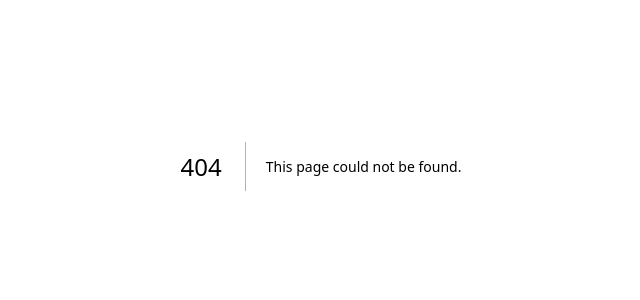
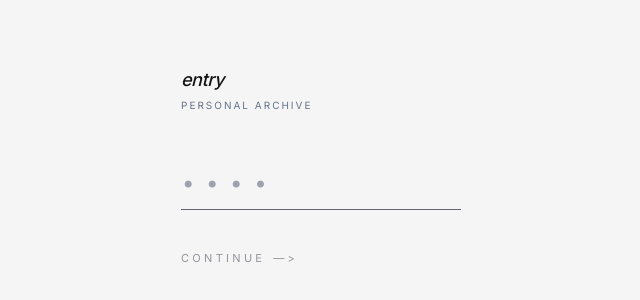
Before and after one commit to devin-gupta/devin-gupta.github.io, a Next.js app: page /personal in a window 1280 px wide. Before the commit this address had no page. Shown: the part 234-534 px from the top of the page, without its empty margins (319-959 px from the left). Built offline with nearby package versions, Linux system fonts and the light colour scheme.

Commit message:
updated with a personal space

```diff
--- /dev/null
+++ b/src/app/personal/page.tsx
@@ -0,0 +1,133 @@
+'use client';
+
+import React, { useState } from 'react';
+import { Button } from '@/components/ui/button';
+import { PageTransition } from '@/components/ui/loading';
+
+export default function PersonalPage() {
+  const [sequence, setSequence] = useState('');
+  const [isAuthorized, setIsAuthorized] = useState(false);
+  const [error, setError] = useState(false);
+
+  const checkSequence = (value: string) => {
+    if (value === '8648') {
+      setIsAuthorized(true);
+      setError(false);
+    } else if (value.length === 4) {
+      setError(true);
+      setSequence('');
+      setTimeout(() => setError(false), 2000);
+    }
+  };
+
+  const handleSubmit = (e: React.FormEvent) => {
+    e.preventDefault();
+    checkSequence(sequence);
+  };
+
+  const handleInputChange = (e: React.ChangeEvent<HTMLInputElement>) => {
+    const value = e.target.value.replace(/\D/g, '').slice(0, 4);
+    setSequence(value);
+    if (error) setError(false);
+
+    if (value.length === 4) {
+      checkSequence(value);
+    }
+  };
+
+  if (isAuthorized) {
+    return (
+      <PageTransition>
+        <div className="max-w-2xl mx-auto px-6 py-16 font-sans antialiased min-h-screen flex flex-col">
+          <header className="mb-12 border-b pb-6">
+            <h1 className="text-3xl font-bold tracking-tight">personal archive 🤫</h1>
+            <p className="text-muted-foreground mt-2">Private space for personal thoughts and updates.</p>
+          </header>
+
+          <main className="space-y-12 flex-grow">
+            <section>
+              <h2 className="text-xl font-semibold mb-4 text-primary">Access Granted</h2>
+              <div className="p-6 bg-muted/30 rounded-xl border border-border">
+                <p className="text-sm leading-relaxed text-muted-foreground">
+                  You have successfully accessed the protected area. This section is intentionally disconnected from the main navigation to maintain privacy.
+                </p>
+              </div>
+            </section>
+
+            <section className="grid gap-6 md:grid-cols-2">
+              <div className="p-6 border rounded-xl hover:shadow-md transition-shadow">
+                <h3 className="font-medium mb-2">Personal Notes</h3>
+                <p className="text-sm text-muted-foreground">Private logs and ongoing research notes.</p>
+              </div>
+              <div className="p-6 border rounded-xl hover:shadow-md transition-shadow">
+                <h3 className="font-medium mb-2">Private Gallery</h3>
+                <p className="text-sm text-muted-foreground">Photos and media from personal travels and events.</p>
+              </div>
+            </section>
+          </main>
+
+          <footer className="mt-24 pt-8 border-t text-center">
+            <Button
+              variant="ghost"
+              size="sm"
+              onClick={() => setIsAuthorized(false)}
+              className="text-muted-foreground hover:text-foreground"
+            >
+              Lock Session
+            </Button>
+          </footer>
+        </div>
+      </PageTransition>
+    );
+  }
+
+  return (
+    <PageTransition>
+      <div className="min-h-screen flex flex-col items-center justify-center p-6 selection:bg-primary/10">
+        <div className="w-full max-w-[280px] space-y-12">
+          <div className="space-y-1">
+            <h1 className="text-lg font-medium tracking-tight italic">entry</h1>
+            <p className="text-[10px] text-muted-foreground uppercase tracking-[0.2em]">
+              personal archive
+            </p>
+          </div>
+
+          <form onSubmit={handleSubmit} className="space-y-10">
+            <div className="relative">
+              <input
+                type="text"
+                pattern="[0-9]*"
+                inputMode="numeric"
+                maxLength={4}
+                value={sequence}
+                onChange={handleInputChange}
+                className={`w-full text-left text-2xl tracking-[0.4em] py-2 bg-transparent border-b focus:outline-none transition-all font-mono ${
+                  error
+                    ? 'border-destructive text-destructive'
+                    : 'border-foreground/20 focus:border-foreground/60'
+                }`}
+                placeholder="••••"
+                autoFocus
+                required
+              />
+              {error && (
+                <div className="absolute -bottom-6 left-0">
+                  <p className="text-destructive text-[10px] uppercase tracking-widest font-medium">
+                    incorrect
+                  </p>
+                </div>
+              )}
+            </div>
+
+            <button
+              type="submit"
+              className="text-[11px] uppercase tracking-[0.3em] text-foreground/40 hover:text-foreground transition-colors flex items-center gap-2"
+            >
+              Continue <span>—&gt;</span>
+            </button>
+          </form>
+        </div>
+      </div>
+    </PageTransition>
+  );
+}
```
Also changed, not shown: public/.well-known/appspecific/com.chrome.devtools.json (added), 1 other file (tests, documents, lock files or other folders).
